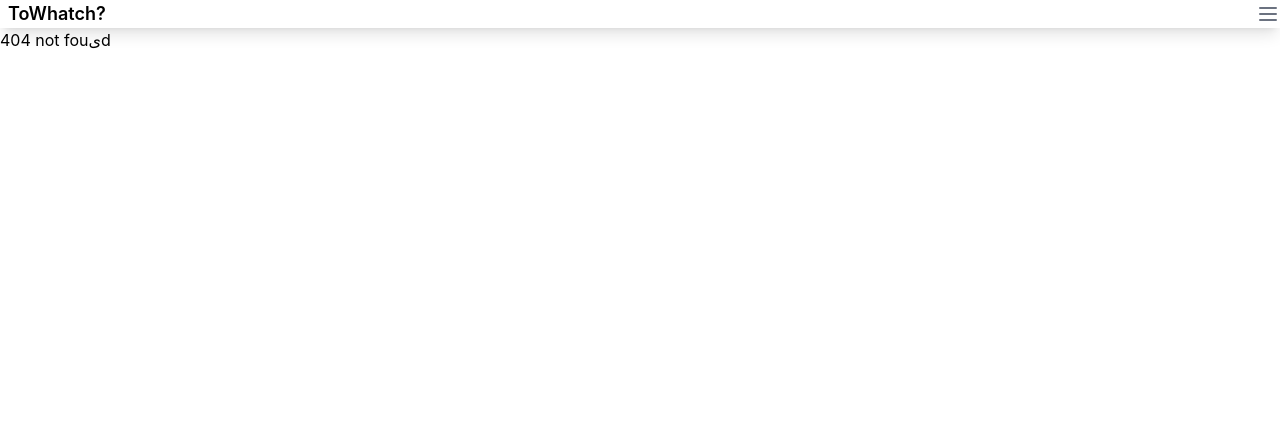
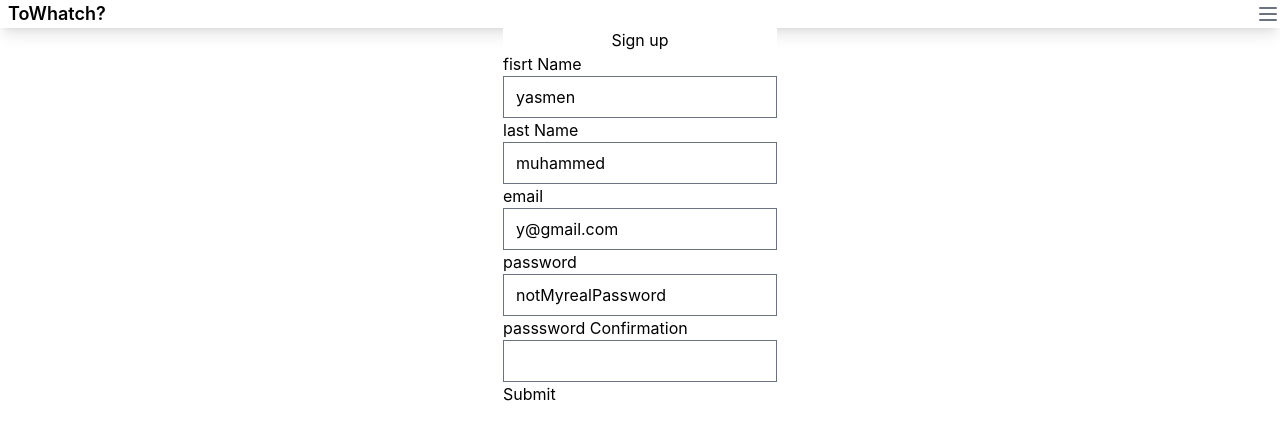
Before and after one commit to yasmenMohammed1/to-watch, a React (Create React App) app: page /register in a window 1280 px wide. Before the commit this address had no page. Shown: the top 440 px of the page. Built offline with nearby package versions, Linux system fonts and the light colour scheme.

Commit message:
add-fit:adding registeration path and browsing by genre

```diff
--- a/package.json
+++ b/package.json
@@ -4,6 +4,7 @@
   "private": true,
   "dependencies": {
     "@fortawesome/fontawesome-svg-core": "^6.1.1",
+    "@fortawesome/react-fontawesome": "^0.1.18",
     "@testing-library/jest-dom": "^5.16.3",
     "@testing-library/react": "^12.1.4",
     "@testing-library/user-event": "^13.5.0",
--- a/src/App.js
+++ b/src/App.js
@@ -4,14 +4,18 @@ import NotFound from "./pages/NotFound";
 import Movies from "./pages/movies.jsx";
 import Navbar from "./components/NavBar/navbar";
 import Geners from "./pages/geners";
+import Register from "./components/Register/Register";
+import GenereMovies from "./pages/singleGenrePage";
 
 function App() {
   return (
     <Router>
       <Navbar />
       <Switch>
-        <Route path={"/geners"} component={Geners} />
+        <Route path={"/geners"} exaxt component={Geners} />
         <Route path={"/movies"} component={Movies} />
+        <Route path={"/register"} component={Register} />
+        <Route exact path="/genre/:id" component={GenereMovies} />
         <Route path="*" component={NotFound} />
       </Switch>
     </Router>
--- a/src/components/GenresCards/GenerCard.jsx
+++ b/src/components/GenresCards/GenerCard.jsx
@@ -1,10 +1,13 @@
 import axios from "axios";
 import React, { useEffect, useState } from "react";
-import MovieCard from "../MovieCard/movieCard";
 import SimpleMovieView from "../SimpleMovieView";
+import { FontAwesomeIcon } from "@fortawesome/react-fontawesome";
+import { Redirect, Link } from "react-router-dom";
+import { useHistory } from "react-router-dom";
 
 const GenerCard = (props) => {
   const [moviesBygenere, getGenerMovies] = useState([]);
+  const history = useHistory();
   useEffect(() => {
     axios
       .get(
@@ -21,7 +24,19 @@ const GenerCard = (props) => {
         {moviesBygenere.slice(0, 10).map((movie) => {
           return <SimpleMovieView movieDetails={movie}></SimpleMovieView>;
         })}
-        <button>see more</button>
+        <svg
+          xmlns="http://www.w3.org/2000/svg"
+          width={20}
+          className="m-auto"
+          cursor={"pointer"}
+          viewBox="50 3 448 512"
+          fill={"#C81C24"}
+          onClick={() => {
+            history.push(`./genre/${props.genre.id}`);
+          }}
+        >
+          <path d="M438.6 278.6l-160 160C272.4 444.9 264.2 448 256 448s-16.38-3.125-22.62-9.375c-12.5-12.5-12.5-32.75 0-45.25L338.8 288H32C14.33 288 .0016 273.7 .0016 256S14.33 224 32 224h306.8l-105.4-105.4c-12.5-12.5-12.5-32.75 0-45.25s32.75-12.5 45.25 0l160 160C451.1 245.9 451.1 266.1 438.6 278.6z" />
+        </svg>{" "}
       </div>
     </>
   );
--- a/src/components/NavBar/navbar.jsx
+++ b/src/components/NavBar/navbar.jsx
@@ -63,7 +63,7 @@ const Navbar = () => {
                 Log In
               </Link>
               <Link
-                href=""
+                to="/register"
                 class="py-2 px-2 font-medium text-white bg-red-700 rounded hover:bg-red-600 transition duration-300"
               >
                 Sign Up
--- /dev/null
+++ b/src/components/Register/Register.jsx
@@ -0,0 +1,191 @@
+import { useState } from "react";
+
+import "./register.css";
+
+function Register() {
+  const [userForm, setUserForm] = useState({
+    firstName: "yasmen",
+    lastName: "muhammed",
+    email: "y@gmail.com",
+    password: "notMyrealPassword",
+    passswordConfirmation: "null",
+  });
+
+  const [userFormErrs, setUserFormErrs] = useState({
+    firstNameErr: null,
+    lastNameErr: null,
+    emailErr: null,
+    passwordErr: null,
+    passswordConfirmationErr: null,
+  });
+  const re = /^\w+([\.-]?\w+)*@\w+([\.-]?\w+)*(\.\w{2,3})+$/;
+  const handleSubmitForm = (e) => {
+    e.preventDefault();
+    console.log(e.target.password.value);
+    console.log(userFormErrs);
+  };
+
+  const handleFormChange = (event) => {
+    //    handling first name error
+    if (event.target.id == "firstName") {
+      setUserForm({ ...userForm, firstName: event.target.value });
+      setUserFormErrs({
+        ...userFormErrs,
+        firstNameErr:
+          event.target.value == 0
+            ? "first name is requiered "
+            : event.target.value.length < 3
+            ? "Min. length is 3 characters"
+            : null,
+      });
+    }
+    if (event.target.id == "passwordConfirmation") {
+      setUserFormErrs({
+        ...userFormErrs,
+        passswordConfirmationErr:
+          event.target.value != userForm.password
+            ? `the password doesn't match`
+            : null,
+      });
+    }
+    // handling last name error
+    if (event.target.id == "lastName") {
+      setUserForm({ ...userForm, lastName: event.target.value });
+      setUserFormErrs({
+        ...userFormErrs,
+        lastNameErr:
+          event.target.value == 0
+            ? "last name is requiered "
+            : event.target.value.length < 3
+            ? "Min. length is 3 characters"
+            : null,
+      });
+    }
+    if (event.target.id == "email") {
+      setUserForm({ ...userForm, email: event.target.value });
+      setUserFormErrs({
+        ...userFormErrs,
+        emailErr:
+          event.target.value === 0
+            ? "email is requiered "
+            : !re.test(event.target.value)
+            ? "enter a valid email"
+            : null,
+      });
+    }
+    if (event.target.id == "password") {
+      setUserForm({ ...userForm, password: event.target.value });
+      setUserFormErrs({
+        ...userFormErrs,
+        passwordErr:
+          event.target.value == 0
+            ? "password is requiered "
+            : event.target.value.length < 8
+            ? "enter a valid password"
+            : null,
+      });
+    }
+  };
+  return (
+    <div class="bg-grey-lighter min-h-screen flex flex-col">
+      <div class="container max-w-sm mx-auto flex-1 flex flex-col items-center justify-center px-2">
+        <div class="bg-white px-6 py-8 rounded shadow-md text-black w-full">
+          <h1 class="mb-8 text-3xl text-center">Sign up</h1>
+          <form
+            onSubmit={handleSubmitForm}
+            className="justify-content-center text-start"
+          >
+            <div className="mb-3">
+              <label htmlFor="fisrtName">fisrt Name</label>
+              <input
+                type="text"
+                className={`form-control ${
+                  userFormErrs.firstNameErr ? "border-danger" : ""
+                }block border border-grey-light w-full p-3 rounded mb-4
+                `}
+                id="firstName"
+                aria-describedby="firstnameHelp"
+                value={userForm.firstName}
+                onChange={handleFormChange}
+              />
+              <div id="firstNameHelp" className="form-text text-danger">
+                {userFormErrs.firstNameErr}
+              </div>
+            </div>
+            <div className="mb-3">
+              <label htmlFor="lastName" className="form-label">
+                last Name
+              </label>
+              <input
+                type="text"
+                className={`form-control ${
+                  userFormErrs.lastNameErr ? "border-danger" : ""
+                }block border border-grey-light w-full p-3 rounded mb-4`}
+                id="lastName"
+                aria-describedby="lastNameHelp"
+                value={userForm.lastName}
+                onChange={handleFormChange}
+              />
+              <div id="lastNameHelp" className="form-text text-danger">
+                {userFormErrs.lastNameErr}
+              </div>
+            </div>
+            <div className="mb-3">
+              <label htmlFor="email" className="form-label">
+                email
+              </label>
+              <input
+                type="text"
+                className="form-control block border border-grey-light w-full p-3 rounded mb-4"
+                id="email"
+                aria-describedby="emailHelp"
+                value={userForm.email}
+                onChange={handleFormChange}
+              />
+              <div id="emailHelp" className="form-text text-danger">
+                {userFormErrs.emailErr}
+              </div>
+            </div>
+            <div className="mb-3">
+              <label htmlFor="password" className="form-label">
+                password
+              </label>
+              <input
+                type="text"
+                class="block border form-control border-grey-light w-full p-3 rounded mb-4"
+                id="password"
+                aria-describedby="passwordHelp"
+                value={userForm.password}
+                onChange={handleFormChange}
+              />
+              <div id="passwordHelp" className="form-text text-danger">
+                {userFormErrs.passwordErr}
+              </div>
+            </div>
+            <div className="mb-3">
+              <label htmlFor="passwordConfirmation" className="form-label">
+                passsword Confirmation
+              </label>
+              <input
+                type="text"
+                class="block border form-control border-grey-light w-full p-3 rounded mb-4"
+                id="passwordConfirmation"
+                aria-describedby="passwordConfirmationHelp"
+                value={userForm.passwordConfirmation}
+                onChange={handleFormChange}
+              />
+              <div id="emailHelp" className="form-text text-danger">
+                {userFormErrs.passswordConfirmationErr}
+              </div>
+            </div>
+            <button type="register" className="btn btn-success">
+              Submit
+            </button>
+          </form>
+        </div>
+      </div>
+    </div>
+  );
+}
+
+export default Register;
--- /dev/null
+++ b/src/pages/singleGenrePage.jsx
@@ -0,0 +1,70 @@
+import React, { useEffect, useState } from "react";
+import axios from "axios";
+import MovieCard from "../components/MovieCard/movieCard";
+import { useParams } from "react-router-dom";
+const GenereMovies = () => {
+  const [moviesBygenere, getGenerMovies] = useState([]);
+  const props = useParams();
+  const [offeset, changeOffeset] = useState(1);
+  const [page, pageNumber] = useState(1);
+  const apiKey = "e52ef21b96833b97ce76b3663ea32335";
+  const params = useParams();
+  const getMovies = () => {
+    axios
+      .get(
+        `https://api.themoviedb.org/3/discover/movie?api_key=e52ef21b96833b97ce76b3663ea32335&with_genres=${props.id}&page=${offeset}`
+      )
+      .then((data) => {
+        getGenerMovies(data.data.results);
+        console.log(data);
+      });
+  };
+  useEffect(() => {
+    getMovies();
+    console.log(params);
+  }, []);
+  return (
+    <div class="p-10 bg-slate-900  grid-cols-1 grid sm:grid-cols-1 md:grid-cols-3 lg:grid-cols-3 xl:grid-cols-3 gap-5">
+      {moviesBygenere.map((movie) => {
+        return <MovieCard movieDetails={movie}></MovieCard>;
+      })}
+      {
+        <div class="container inline-block  justify-center mx-auto">
+          <ul class="flex">
+            <li>
+              <button
+                onClick={() => {
+                  {
+                    if (page < 500) {
+                      pageNumber(page - 1);
+                      changeOffeset(page);
+                      getMovies();
+                    }
+
+                    console.log("offeset");
+                  }
+                }}
+                class="px-4 py-2 text-gray-700 bg-gray-200 rounded-md hover:bg-slate-800 hover:text-white"
+              >
+                Prev
+              </button>
+              {page}
+              <button
+                class="px-4 py-2 text-gray-700 bg-gray-200 rounded-md hover:bg-slate-800 hover:text-white"
+                onClick={() => {
+                  changeOffeset(page + 1);
+                  getMovies();
+                  pageNumber(page + 1);
+                }}
+              >
+                Next
+              </button>
+            </li>
+          </ul>
+        </div>
+      }
+    </div>
+  );
+};
+
+export default GenereMovies;
```
Also changed, not shown: src/components/Register/register.css (added), 1 other file (tests, documents, lock files or other folders).
